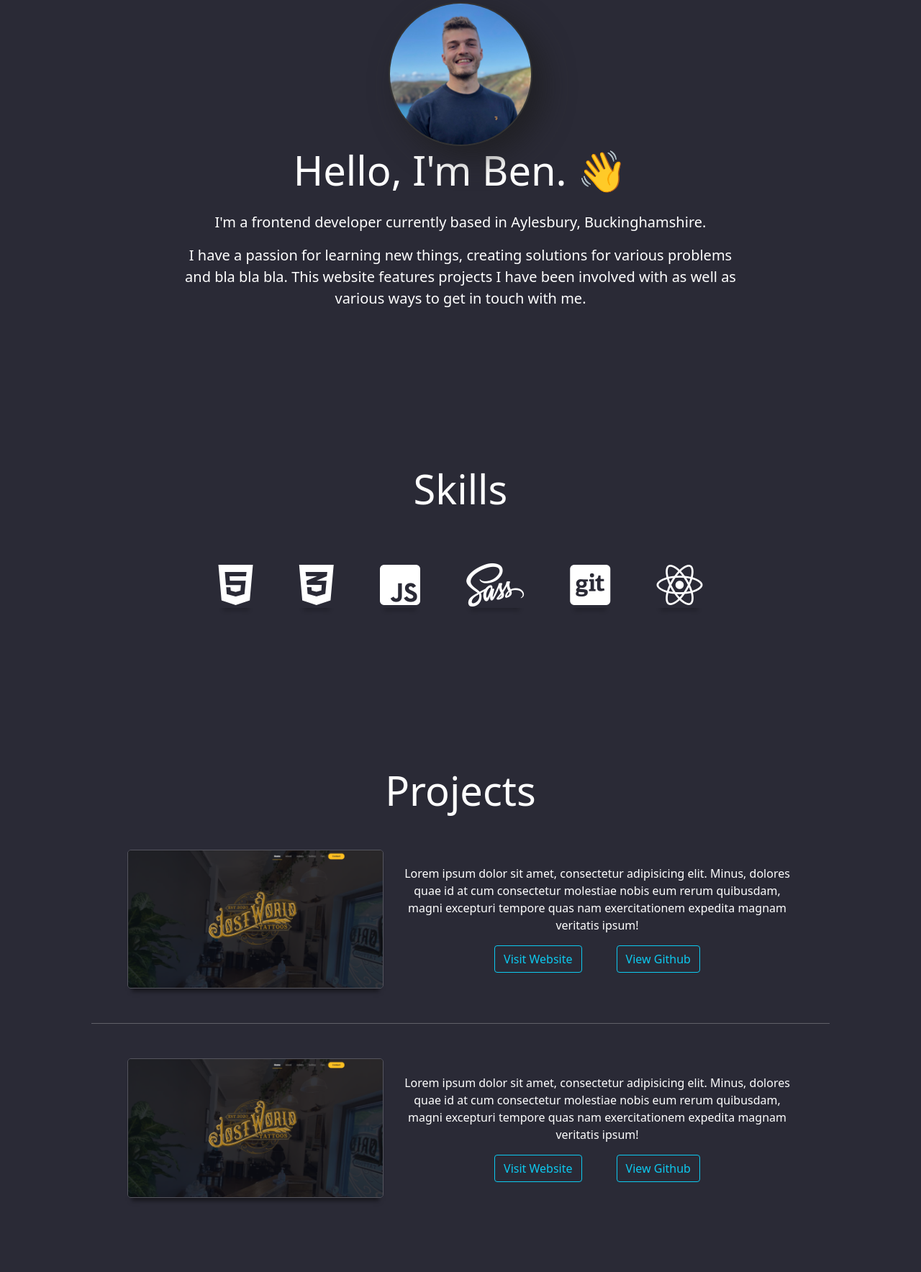
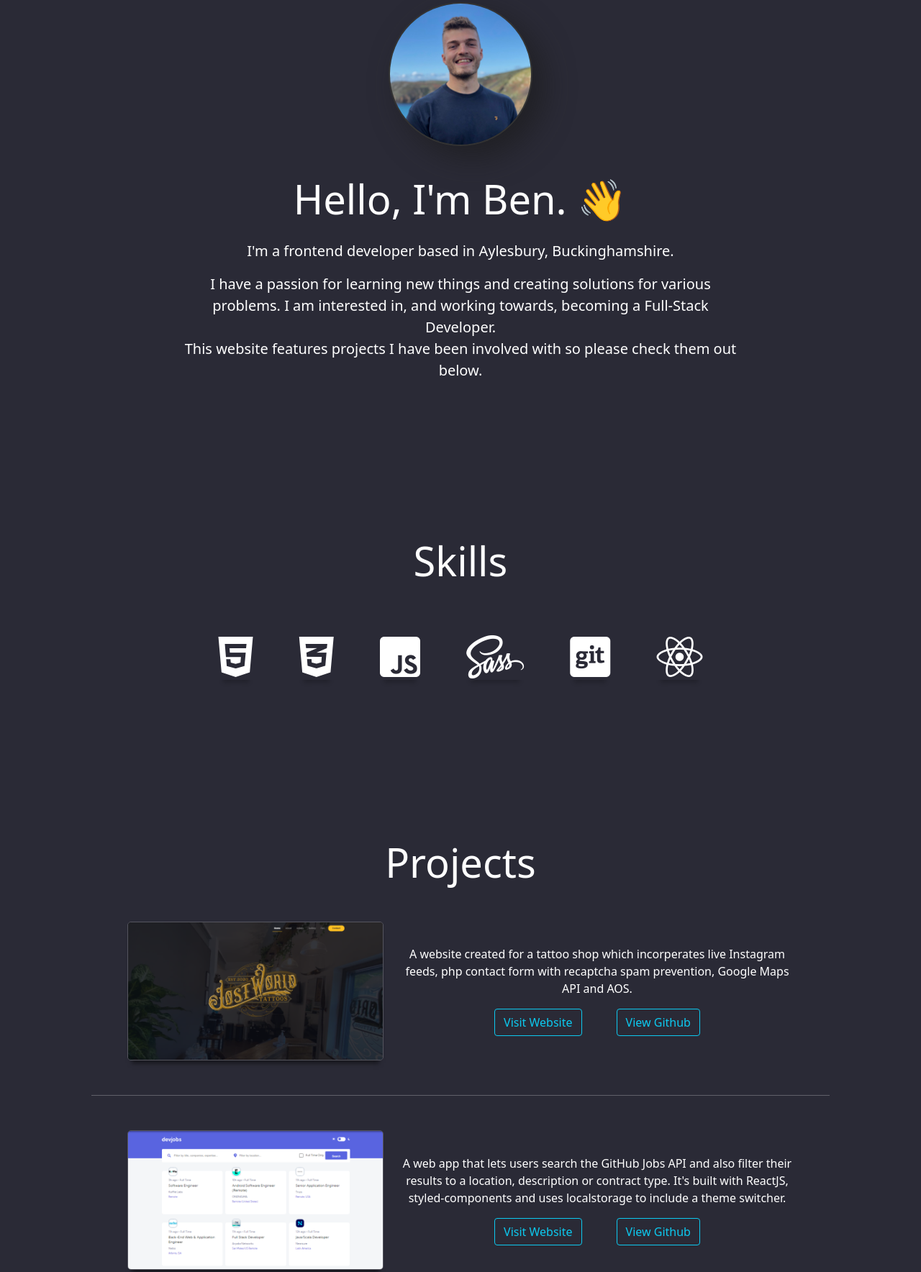
Before and after one commit to BenSeagrave/BenSeagrave.github.io, a plain HTML site: page index.html in a window 1280 px wide. Shown: the part 167-1935 px from the top of the page at 72% size. Drawn offline with nearby package versions, Linux system fonts and the light colour scheme.

Commit message:
change project links and about bio

```diff
--- a/index.html
+++ b/index.html
@@ -47,11 +47,12 @@
             <h1 class="display-4  mb-4">Hello, I'm Ben. 👋</h1>
           </div>
           <div class="col text-center">
-            <p class="lead">I'm a frontend developer currently based in Aylesbury, Buckinghamshire.</p>
-            <p class="lead"> I have a passion for learning new things,
-              creating solutions for various problems and bla bla bla. This website features projects I have been
+            <p class="lead">I'm a frontend developer based in Aylesbury, Buckinghamshire.</p>
+            <p class="lead"> I have a passion for learning new things and
+              creating solutions for various problems. I am interested in, and working towards, becoming a Full-Stack
+              Developer. <br />This website features projects I have been
               involved
-              with as well as various ways to get in touch with me.</p>
+              with so please check them out below.</p>
           </div>
         </div>
       </div>
@@ -82,13 +83,13 @@
         </div>
         <div class="col-md-6 d-flex flex-column justify-content-center">
           <p>
-            Lorem ipsum dolor sit amet, consectetur adipisicing elit. Minus, dolores quae id at cum consectetur
-            molestiae nobis eum rerum quibusdam, magni excepturi tempore quas nam exercitationem expedita magnam
-            veritatis ipsum!
+            A website created for a tattoo shop which incorperates live Instagram feeds, php contact form with
+            recaptcha spam prevention, Google Maps API and AOS.
           </p>
           <span class="d-flex justify-content-center">
-            <a href="#" class="btn btn-outline-info me-5">Visit Website</a>
-            <a href="#" class="btn btn-outline-info">View Github</a>
+            <a href="http://lostworldtattoos.com/" class="btn btn-outline-info me-5" target="_blank">Visit Website</a>
+            <a href="https://github.com/BenSeagrave/lostworld" class="btn btn-outline-info" target="_blank">View
+              Github</a>
           </span>
         </div>
         <hr>
@@ -96,17 +97,18 @@
 
       <div class="row d-flex justify-content-center">
         <div class="col-md-4">
-          <img src="./images/lostworld.png" alt="" srcset="" width="500">
+          <img src="./images/github-jobs-api.png" alt="" srcset="" width="500">
         </div>
         <div class="col-md-6 d-flex flex-column justify-content-center">
           <p>
-            Lorem ipsum dolor sit amet, consectetur adipisicing elit. Minus, dolores quae id at cum consectetur
-            molestiae nobis eum rerum quibusdam, magni excepturi tempore quas nam exercitationem expedita magnam
-            veritatis ipsum!
+            A web app that lets users search the GitHub Jobs API and also filter their results to a location,
+            description
+            or contract type. It's built with ReactJS, styled-components and uses localstorage to include a
+            theme switcher.
           </p>
           <span class="d-flex justify-content-center">
             <a href="#" class="btn btn-outline-info me-5">Visit Website</a>
-            <a href="#" class="btn btn-outline-info">View Github</a>
+            <a href="https://github.com/BenSeagrave/github-jobs" class="btn btn-outline-info">View Github</a>
           </span>
         </div>
       </div>
--- a/styles.scss
+++ b/styles.scss
@@ -35,6 +35,7 @@ section {
     filter: drop-shadow(16px 16px 20px rgba(26, 26, 26, 0.651));
   }
   h1 {
+    margin-top: 40px;
     @media (max-width: 768px) {
       font-size: 2rem;
     }
```
Also changed, not shown: images/github-jobs-api.png (added), styles.css, 1 other file.
